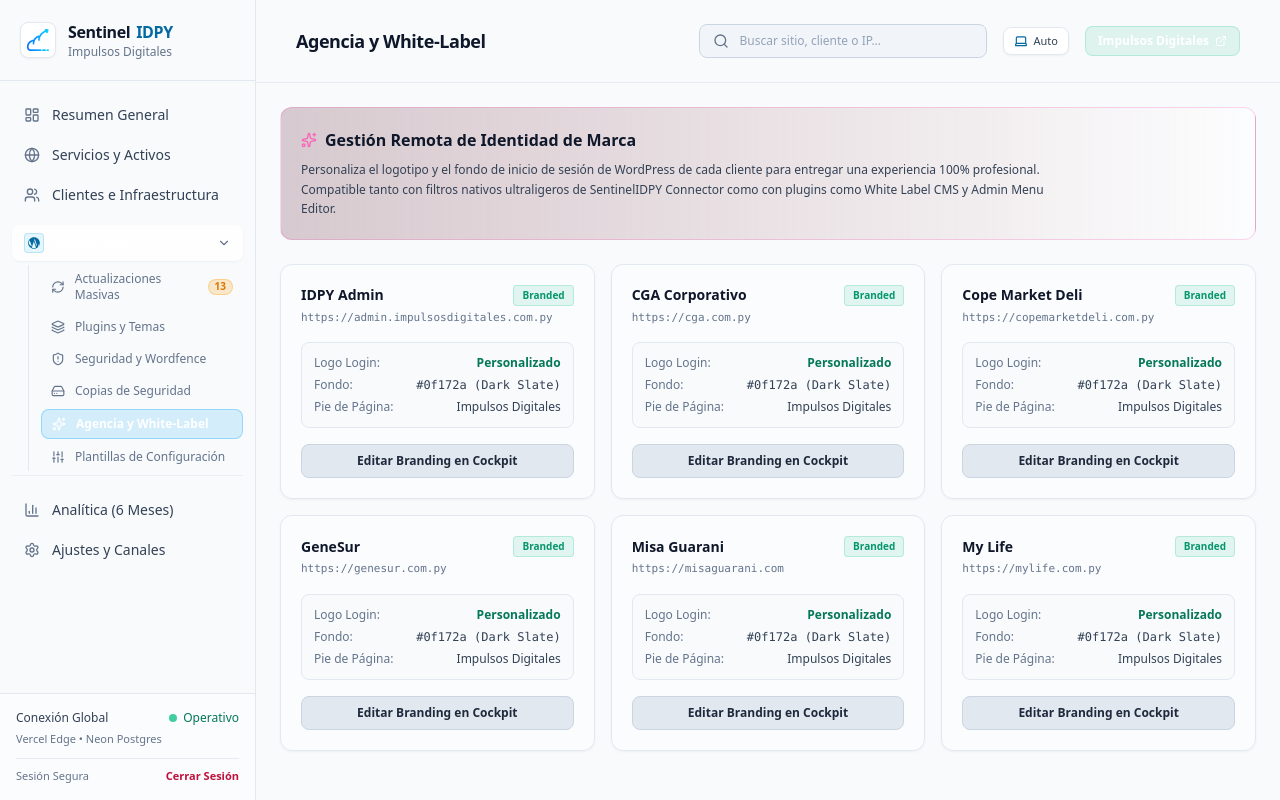
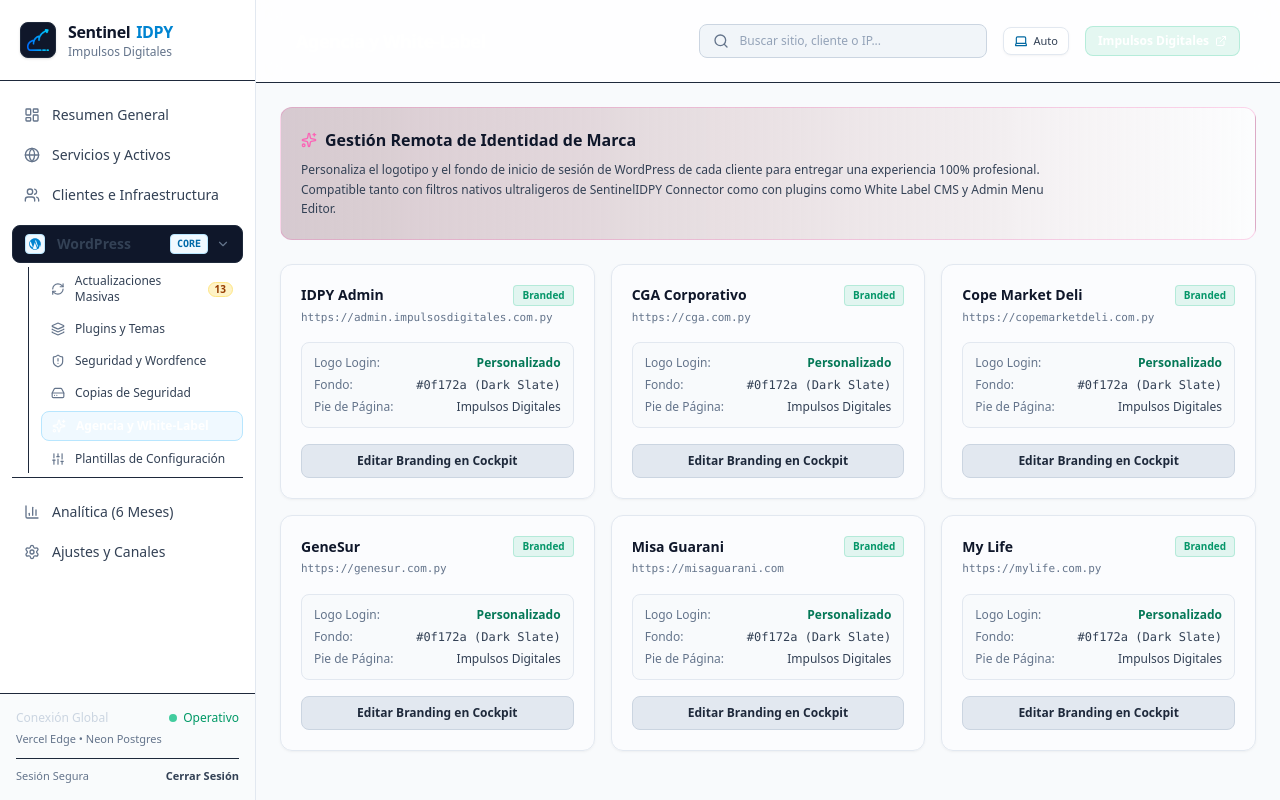
Before and after one commit to rodney-estigarribia/SentinelIDPY, a Next.js app in the folder dashboard/: page /agency in a window 1280 px wide. Built offline with nearby package versions, Linux system fonts and the light colour scheme; no server answers; the database is empty.

Commit message:
fix(sidebar): resolve white text issues in light mode across navigation and header

```diff
--- a/dashboard/src/app/globals.css
+++ b/dashboard/src/app/globals.css
@@ -1,4 +1,6 @@
 @import "tailwindcss";
+
+@custom-variant dark (&:where(.dark, .dark *));
 
 /*
   SentinelIDPY Theme Engine:
@@ -126,6 +128,39 @@
   color: #0f172a !important;
 }
 
+/* Sidebar Light Mode Typography & Surfaces: Ensure crisp contrast and no white text */
+html:not(.dark) aside,
+html.light aside {
+  background-color: #ffffff !important;
+  border-color: #e2e8f0 !important;
+  color: #334155 !important;
+}
+html:not(.dark) aside h1,
+html.light aside h1,
+html:not(.dark) aside .text-white,
+html.light aside .text-white {
+  color: #0f172a !important;
+}
+html:not(.dark) aside a:not([class*="bg-sky"]):not([class*="bg-emerald"]),
+html.light aside a:not([class*="bg-sky"]):not([class*="bg-emerald"]) {
+  color: #334155;
+}
+html:not(.dark) aside button:not([class*="bg-sky"]):not([class*="bg-emerald"]),
+html.light aside button:not([class*="bg-sky"]):not([class*="bg-emerald"]) {
+  color: #334155;
+}
+html:not(.dark) aside a:hover,
+html.light aside a:hover,
+html:not(.dark) aside button:hover,
+html.light aside button:hover {
+  color: #0f172a !important;
+  background-color: #f1f5f9 !important;
+}
+html:not(.dark) aside .border-slate-800,
+html.light aside .border-slate-800 {
+  border-color: #e2e8f0 !important;
+}
+
 /* Card shadows in light mode for crisp hierarchy */
 html:not(.dark) .bg-slate-900,
 html:not(.dark) .bg-slate-900\/40,
--- a/dashboard/src/components/layout/header.tsx
+++ b/dashboard/src/components/layout/header.tsx
@@ -13,20 +13,20 @@
 
 export function Header({ title, subtitle, onRefresh, isRefreshing }: HeaderProps) {
   return (
-    <header className="py-5 lg:py-6 border-b border-slate-800/80 bg-slate-950/80 backdrop-blur-md px-8 lg:px-10 flex items-center justify-between sticky top-0 z-30 transition-all">
+    <header className="py-5 lg:py-6 border-b border-slate-200 dark:border-slate-800/80 bg-white/80 dark:bg-slate-950/80 backdrop-blur-md px-8 lg:px-10 flex items-center justify-between sticky top-0 z-30 transition-all">
       <div className="space-y-1">
-        {title && <h2 className="text-lg font-bold text-white tracking-tight">{title}</h2>}
-        {subtitle && <p className="text-xs text-slate-400">{subtitle}</p>}
+        {title && <h2 className="text-lg font-bold text-slate-900 dark:text-white tracking-tight">{title}</h2>}
+        {subtitle && <p className="text-xs text-slate-500 dark:text-slate-400">{subtitle}</p>}
       </div>
 
       <div className="flex items-center gap-4">
         {/* Quick Search */}
         <div className="relative hidden md:block">
-          <Search className="w-4 h-4 absolute left-3.5 top-1/2 -translate-y-1/2 text-slate-400" />
+          <Search className="w-4 h-4 absolute left-3.5 top-1/2 -translate-y-1/2 text-slate-400 dark:text-slate-500" />
           <input
             type="text"
             placeholder="Buscar sitio, cliente o IP..."
-            className="w-72 bg-slate-900/90 border border-slate-800 rounded-lg pl-10 pr-4 py-2 text-xs text-slate-200 placeholder:text-slate-500 focus:outline-none focus:border-emerald-500 focus:ring-1 focus:ring-emerald-500 transition-all"
+            className="w-72 bg-slate-100 dark:bg-slate-900/90 border border-slate-200 dark:border-slate-800 rounded-lg pl-10 pr-4 py-2 text-xs text-slate-900 dark:text-slate-200 placeholder:text-slate-400 dark:placeholder:text-slate-500 focus:outline-none focus:border-emerald-500 focus:ring-1 focus:ring-emerald-500 transition-all"
           />
         </div>
 
@@ -35,10 +35,10 @@
           <button
             onClick={onRefresh}
             disabled={isRefreshing}
-            className="flex items-center gap-2 px-3 py-1.5 rounded-lg border border-slate-800 bg-slate-900 text-xs font-medium text-slate-300 hover:text-white hover:bg-slate-800 transition-colors disabled:opacity-50"
+            className="flex items-center gap-2 px-3 py-1.5 rounded-lg border border-slate-200 dark:border-slate-800 bg-white dark:bg-slate-900 text-xs font-medium text-slate-700 dark:text-slate-300 hover:text-slate-900 dark:hover:text-white hover:bg-slate-100 dark:hover:bg-slate-800 transition-colors disabled:opacity-50"
             title="Sincronizar métricas de todos los sitios"
           >
-            <RefreshCw className={`w-3.5 h-3.5 ${isRefreshing ? 'animate-spin text-emerald-400' : ''}`} />
+            <RefreshCw className={`w-3.5 h-3.5 ${isRefreshing ? 'animate-spin text-emerald-600 dark:text-emerald-400' : ''}`} />
             <span className="hidden sm:inline">{isRefreshing ? 'Sincronizando...' : 'Actualizar'}</span>
           </button>
         )}
--- a/dashboard/src/components/layout/sidebar.tsx
+++ b/dashboard/src/components/layout/sidebar.tsx
@@ -77,10 +77,10 @@
   }, [isCurrentWpRoute]);
 
   return (
-    <aside className="w-64 bg-slate-950 text-slate-200 flex flex-col h-screen border-r border-slate-800 shrink-0 sticky top-0">
+    <aside className="w-64 bg-white dark:bg-slate-950 text-slate-700 dark:text-slate-200 flex flex-col h-screen border-r border-slate-200 dark:border-slate-800 shrink-0 sticky top-0 transition-colors">
       {/* Brand Header */}
-      <div className="p-5 border-b border-slate-800 flex items-center gap-3">
-        <div className="w-9 h-9 rounded-lg bg-slate-900 border border-slate-800 flex items-center justify-center p-1.5 shrink-0 shadow-md">
+      <div className="p-5 border-b border-slate-200 dark:border-slate-800 flex items-center gap-3">
+        <div className="w-9 h-9 rounded-lg bg-slate-100 dark:bg-slate-900 border border-slate-200 dark:border-slate-800 flex items-center justify-center p-1.5 shrink-0 shadow-sm">
           <Image
             src="/impulsos-logo.png"
             alt="Impulsos Digitales"
@@ -90,10 +90,10 @@
           />
         </div>
         <div>
-          <h1 className="font-bold tracking-tight text-white flex items-center gap-1.5 text-base">
-            Sentinel<span className="text-sky-400">IDPY</span>
+          <h1 className="font-bold tracking-tight text-slate-900 dark:text-white flex items-center gap-1.5 text-base">
+            Sentinel<span className="text-sky-600 dark:text-sky-400">IDPY</span>
           </h1>
-          <p className="text-xs text-slate-400">Impulsos Digitales</p>
+          <p className="text-xs text-slate-500 dark:text-slate-400">Impulsos Digitales</p>
         </div>
       </div>
 
@@ -110,20 +110,20 @@
               href={item.href}
               className={`flex items-center justify-between px-3 py-2 rounded-lg transition-colors ${
                 isActive
-                  ? 'bg-sky-500/15 text-sky-300 font-semibold border border-sky-500/30'
-                  : 'text-slate-300 hover:bg-slate-100 dark:hover:bg-slate-900 hover:text-slate-900 dark:hover:text-white'
+                  ? 'bg-sky-50 dark:bg-sky-500/15 text-sky-700 dark:text-sky-300 font-semibold border border-sky-200 dark:border-sky-500/30'
+                  : 'text-slate-700 dark:text-slate-300 hover:bg-slate-100 dark:hover:bg-slate-900 hover:text-slate-900 dark:hover:text-white'
               }`}
             >
               <div className="flex items-center gap-3">
-                <Icon className={`w-4 h-4 ${isActive ? 'text-sky-400' : 'text-slate-400'}`} />
+                <Icon className={`w-4 h-4 ${isActive ? 'text-sky-600 dark:text-sky-400' : 'text-slate-400 dark:text-slate-400'}`} />
                 <span>{item.label}</span>
               </div>
               {item.badge && (
                 <span
                   className={`text-xs px-2 py-0.5 rounded-full font-bold ${
                     item.badgeVariant === 'danger'
-                      ? 'bg-rose-500/20 text-rose-300 border border-rose-500/30'
-                      : 'bg-amber-500/20 text-amber-300 border border-amber-500/30'
+                      ? 'bg-rose-100 text-rose-700 dark:bg-rose-500/20 dark:text-rose-300 border border-rose-200 dark:border-rose-500/30'
+                      : 'bg-amber-100 text-amber-800 dark:bg-amber-500/20 dark:text-amber-300 border border-amber-200 dark:border-amber-500/30'
                   }`}
                 >
                   {item.badge}
@@ -140,12 +140,12 @@
             onClick={() => setIsWpOpen(!isWpOpen)}
             className={`w-full flex items-center justify-between px-3 py-2 rounded-lg transition-colors cursor-pointer ${
               isCurrentWpRoute
-                ? 'text-white bg-slate-900/80 font-semibold'
-                : 'text-slate-300 hover:bg-slate-100 dark:hover:bg-slate-900 hover:text-slate-900 dark:hover:text-white'
+                ? 'text-slate-900 dark:text-white bg-slate-100 dark:bg-slate-900/80 font-semibold border border-slate-200 dark:border-slate-800'
+                : 'text-slate-700 dark:text-slate-300 hover:bg-slate-100 dark:hover:bg-slate-900 hover:text-slate-900 dark:hover:text-white'
             }`}
           >
             <div className="flex items-center gap-3">
-              <div className="w-5 h-5 rounded flex items-center justify-center text-sky-400 bg-sky-500/10 border border-sky-500/20">
+              <div className="w-5 h-5 rounded flex items-center justify-center text-sky-600 dark:text-sky-400 bg-sky-50 dark:bg-sky-500/10 border border-sky-200 dark:border-sky-500/20">
                 <WPIcon className="w-3.5 h-3.5" />
               </div>
               <span>WordPress</span>
@@ -153,21 +153,24 @@
 
             <div className="flex items-center gap-2">
               {!isWpOpen && pendingUpdatesCount > 0 && (
-                <span className="text-[10px] px-1.5 py-0.2 rounded-full font-bold bg-amber-500/20 text-amber-300 border border-amber-500/30">
+                <span className="text-[10px] px-1.5 py-0.2 rounded-full font-bold bg-amber-100 text-amber-800 dark:bg-amber-500/20 dark:text-amber-300 border border-amber-200 dark:border-amber-500/30">
                   {pendingUpdatesCount}
                 </span>
               )}
+              <span className="text-[10px] px-1.5 py-0.5 rounded bg-sky-50 text-sky-700 dark:bg-sky-500/10 dark:text-sky-400 border border-sky-200 dark:border-sky-500/20 font-mono">
+                CORE
+              </span>
               {isWpOpen ? (
-                <ChevronDown className="w-3.5 h-3.5 text-slate-400" />
+                <ChevronDown className="w-3.5 h-3.5 text-slate-400 dark:text-slate-500" />
               ) : (
-                <ChevronRight className="w-3.5 h-3.5 text-slate-400" />
+                <ChevronRight className="w-3.5 h-3.5 text-slate-400 dark:text-slate-500" />
               )}
             </div>
           </button>
 
           {/* Submenu Items */}
           {isWpOpen && (
-            <div className="mt-1 ml-4 pl-3 border-l border-slate-800 space-y-1">
+            <div className="mt-1 ml-4 pl-3 border-l border-slate-200 dark:border-slate-800 space-y-1">
               {wpSubItems.map((subItem) => {
                 const SubIcon = subItem.icon;
                 const isSubActive = pathname === subItem.href || (subItem.href !== '/' && pathname.startsWith(subItem.href));
@@ -178,12 +181,12 @@
                     href={subItem.href}
                     className={`flex items-center justify-between px-2.5 py-1.5 rounded-lg text-xs transition-colors ${
                       isSubActive
-                        ? 'bg-sky-500/15 text-sky-300 font-semibold border border-sky-500/30'
-                        : 'text-slate-400 hover:bg-slate-100 dark:hover:bg-slate-900 hover:text-slate-900 dark:hover:text-slate-200'
+                        ? 'bg-sky-50 dark:bg-sky-500/15 text-sky-700 dark:text-sky-300 font-semibold border border-sky-200 dark:border-sky-500/30'
+                        : 'text-slate-600 dark:text-slate-400 hover:bg-slate-100 dark:hover:bg-slate-900 hover:text-slate-900 dark:hover:text-slate-200'
                     }`}
                   >
                     <div className="flex items-center gap-2.5">
-                      <SubIcon className={`w-3.5 h-3.5 ${isSubActive ? 'text-sky-400' : 'text-slate-500'}`} />
+                      <SubIcon className={`w-3.5 h-3.5 ${isSubActive ? 'text-sky-600 dark:text-sky-400' : 'text-slate-400 dark:text-slate-500'}`} />
                       <span>{subItem.label}</span>
                     </div>
 
@@ -191,8 +194,8 @@
                       <span
                         className={`text-[10px] px-1.5 py-0.2 rounded-full font-bold ${
                           subItem.badgeVariant === 'danger'
-                            ? 'bg-rose-500/20 text-rose-300 border border-rose-500/30'
-                            : 'bg-amber-500/20 text-amber-300 border border-amber-500/30'
+                            ? 'bg-rose-100 text-rose-700 dark:bg-rose-500/20 dark:text-rose-300 border border-rose-200 dark:border-rose-500/30'
+                            : 'bg-amber-100 text-amber-800 dark:bg-amber-500/20 dark:text-amber-300 border border-amber-200 dark:border-amber-500/30'
                         }`}
                       >
                         {subItem.badge}
@@ -205,7 +208,7 @@
           )}
         </div>
 
-        <div className="pt-4 border-t border-slate-800/60 space-y-1">
+        <div className="pt-4 border-t border-slate-200 dark:border-slate-800/60 space-y-1">
           {bottomNavItems.map((item) => {
             const Icon = item.icon;
             const isActive = pathname === item.href || (item.href !== '/' && pathname.startsWith(item.href));
@@ -216,12 +219,12 @@
                 href={item.href}
                 className={`flex items-center justify-between px-3 py-2 rounded-lg transition-colors ${
                   isActive
-                    ? 'bg-sky-500/15 text-sky-300 font-semibold border border-sky-500/30'
-                    : 'text-slate-300 hover:bg-slate-100 dark:hover:bg-slate-900 hover:text-slate-900 dark:hover:text-white'
+                    ? 'bg-sky-50 dark:bg-sky-500/15 text-sky-700 dark:text-sky-300 font-semibold border border-sky-200 dark:border-sky-500/30'
+                    : 'text-slate-700 dark:text-slate-300 hover:bg-slate-100 dark:hover:bg-slate-900 hover:text-slate-900 dark:hover:text-white'
                 }`}
               >
                 <div className="flex items-center gap-3">
-                  <Icon className={`w-4 h-4 ${isActive ? 'text-sky-400' : 'text-slate-400'}`} />
+                  <Icon className={`w-4 h-4 ${isActive ? 'text-sky-600 dark:text-sky-400' : 'text-slate-400 dark:text-slate-400'}`} />
                   <span>{item.label}</span>
                 </div>
               </Link>
@@ -231,24 +234,24 @@
       </nav>
 
       {/* Footer / Status */}
-      <div className="p-4 border-t border-slate-800 text-xs text-slate-400 bg-slate-900/50">
+      <div className="p-4 border-t border-slate-200 dark:border-slate-800 text-xs text-slate-500 dark:text-slate-400 bg-slate-50/80 dark:bg-slate-900/50">
         <div className="flex items-center justify-between mb-1.5">
-          <span className="text-slate-300 font-medium">Conexión Global</span>
-          <span className="inline-flex items-center gap-1.5 text-emerald-400">
+          <span className="text-slate-700 dark:text-slate-300 font-medium">Conexión Global</span>
+          <span className="inline-flex items-center gap-1.5 text-emerald-600 dark:text-emerald-400 font-medium">
             <span className="w-2 h-2 rounded-full bg-emerald-500 animate-pulse" />
             Operativo
           </span>
         </div>
-        <p className="text-[11px] text-slate-400">Vercel Edge • Neon Postgres</p>
+        <p className="text-[11px] text-slate-500 dark:text-slate-400">Vercel Edge • Neon Postgres</p>
 
-        <div className="mt-3 pt-2.5 border-t border-slate-800/80 flex items-center justify-between">
-          <span className="text-[11px] text-slate-400">Sesión Segura</span>
+        <div className="mt-3 pt-2.5 border-t border-slate-200 dark:border-slate-800/80 flex items-center justify-between">
+          <span className="text-[11px] text-slate-500 dark:text-slate-400">Sesión Segura</span>
           <button
             onClick={async () => {
               await fetch('/api/auth/logout', { method: 'POST' });
               window.location.href = '/login';
             }}
-            className="text-[11px] font-semibold text-rose-400 hover:text-rose-300 transition-colors cursor-pointer"
+            className="text-[11px] font-semibold text-rose-600 dark:text-rose-400 hover:text-rose-700 dark:hover:text-rose-300 transition-colors cursor-pointer"
           >
             Cerrar Sesión
           </button>
```
